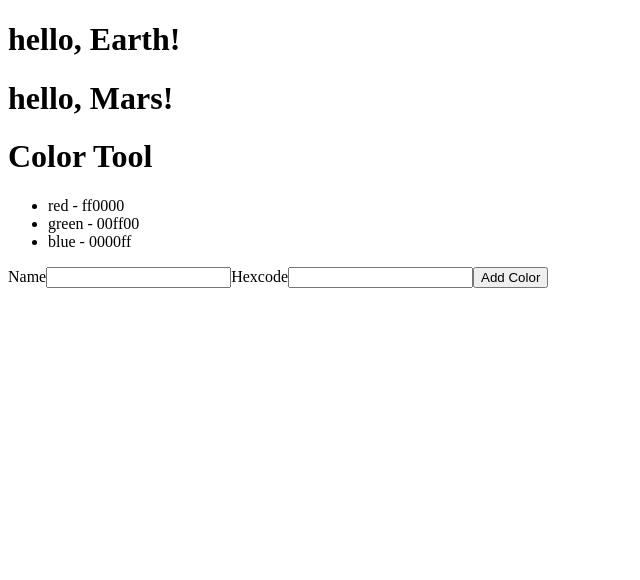
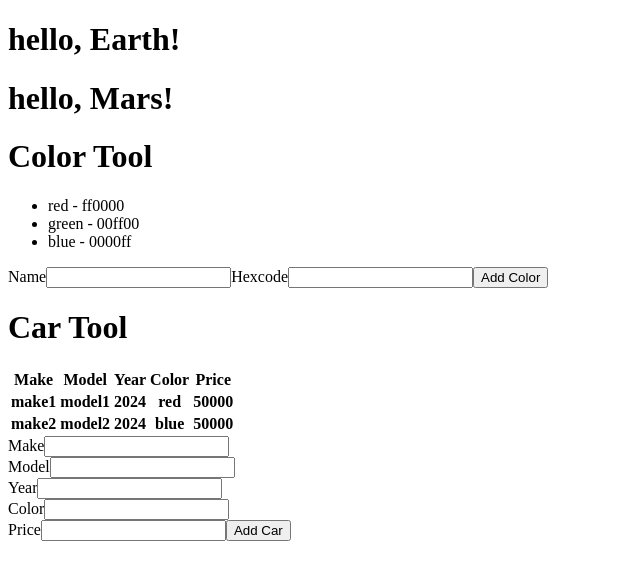
Before and after one commit to Yrung/tools-app, a React (Vite) app: page / in a window 1280 px wide. Shown: the top 580 px of the page, without its empty margins (0-640 px from the left). Built offline with nearby package versions, Linux system fonts and the light colour scheme.

Commit message:
exercise 1 part A

```diff
--- a/src/App.jsx
+++ b/src/App.jsx
@@ -1,5 +1,6 @@
 import { Hello } from './components/HelloWorld'
 import { ColorTool } from './components/ColorTool';
+import { CarTool } from './components/CarTool';
 
 function App() {
 
@@ -13,6 +14,7 @@ function App() {
       {/* Evaluate an expression and pass the result as a prop */}
       <Hello subject={planet} />
       <ColorTool />
+      <CarTool />
     </>
   );
 }
--- /dev/null
+++ b/src/components/CarForm.jsx
@@ -0,0 +1,46 @@
+import PropTypes from 'prop-types';
+import { useCallback } from 'react';
+
+import { useForm } from '../hooks/useForm';
+
+// CarForm provides a form for user to type in new car
+export const CarForm = (props) => {
+  const [carForm, change, resetCarForm] = useForm({make: '', model: '', year: '', color: '', price: ''});
+
+  const submitCar = useCallback(() => {
+    props.onSubmitCar({...carForm});
+
+    resetCarForm({make: '', model: '', year: '', color: '', price: ''});
+  }, [props, carForm, resetCarForm])
+
+  return (
+    <form>
+      <label>
+        Make
+        <input type="text" name="make" value={carForm.make} onChange={change} />
+      </label><br/>
+      <label>
+        Model
+        <input type="text" name="model" value={carForm.model} onChange={change} />
+      </label><br/>
+      <label>
+        Year
+        <input type="number" name="year" value={carForm.year} onChange={change} />
+      </label><br/>
+      <label>
+        Color
+        <input type="text" name="color" value={carForm.color} onChange={change} />
+      </label>
+      <label><br/>
+        Price
+        <input type="number" name="price" value={carForm.price} onChange={change} />
+      </label>
+      <button type="button" onClick={submitCar}>{props.buttonText}</button>
+    </form>
+  );
+}
+
+CarForm.propTypes = {
+  buttonText: PropTypes.string.isRequired,
+  onSubmitCar: PropTypes.func.isRequired,
+};
--- /dev/null
+++ b/src/components/CarTable.jsx
@@ -0,0 +1,37 @@
+import PropTypes from 'prop-types';
+
+// CarTable
+export const CarTable = (props) => {
+  return (
+    <table>
+      <tbody>
+      <tr>
+        <th>Make</th>
+        <th>Model</th>
+        <th>Year</th>
+        <th>Color</th>
+        <th>Price</th>
+      </tr>
+      {props.cars.map(car =>
+        <tr key={car.id}>
+          <th>{car.make}</th>
+          <th>{car.model}</th>
+          <th>{car.year}</th>
+          <th>{car.color}</th>
+          <th>{car.price}</th>
+        </tr>
+      )}
+      </tbody>
+    </table>
+  )
+}
+
+CarTable.propTypes = {
+  cars: PropTypes.arrayOf(PropTypes.shape({
+    make: PropTypes.string.isRequired,
+    model: PropTypes.string.isRequired,
+    year: PropTypes.number.isRequired,
+    color: PropTypes.string.isRequired,
+    price: PropTypes.number.isRequired,
+  })),
+};
--- /dev/null
+++ b/src/components/CarTool.jsx
@@ -0,0 +1,31 @@
+import { useState, useCallback } from 'react';
+import { CarForm } from './CarForm';
+import { CarTable } from './CarTable';
+import { ToolHeader } from './ToolHeader';
+
+// CarTool provides the car data and is the parent component of the whole Car thing,
+// calling CarTable and CarForm to display them
+export const CarTool = () => {
+const [cars, setCars] = useState([
+  {id:1, make: 'make1', model: 'model1', year: 2024, color: 'red', price: 50000},
+  {id:2, make: 'make2', model: 'model2', year: 2024, color: 'blue', price: 50000},
+])
+
+const addCar = useCallback(newCar => {
+  setCars([
+    ...cars,
+    {
+      ...newCar,
+      id: Math.max(...cars.map(c => c.id), 0) + 1,
+    }
+  ])
+}, [cars])
+
+return (
+  <>
+    <ToolHeader headerText="Car Tool" />
+    <CarTable cars={cars} />
+    <CarForm buttonText="Add Car" onSubmitCar={addCar} />
+  </>
+)
+}
```
Also changed, not shown: exercises/exercise-1.md (added, +19 -0 lines).
